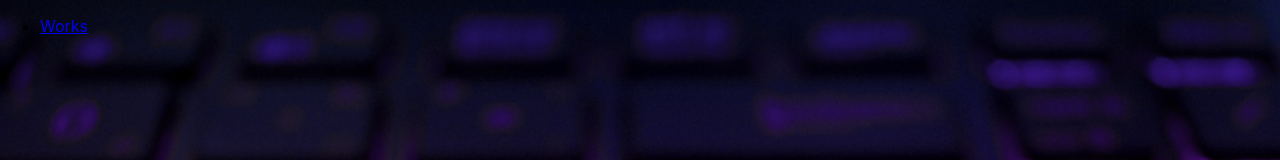
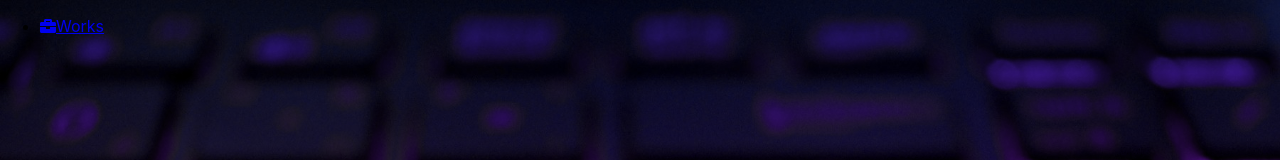
Before and after one commit to Monty7/portfolio_v2, a React (Create React App) app in the folder portfolio_v2/: page / in a window 1280 px wide. Shown: the top 160 px of the page. Built offline with nearby package versions, Linux system fonts and the light colour scheme.

Commit message:
Import font awesome react library

```diff
--- a/portfolio_v2/src/nav_component/nav.js
+++ b/portfolio_v2/src/nav_component/nav.js
@@ -1,4 +1,6 @@
 import React from 'react'
+import { FontAwesomeIcon } from '@fortawesome/react-fontawesome'
+import { faBriefcase } from '@fortawesome/free-solid-svg-icons'
 
 const Nav = () => {
     return (
@@ -6,6 +8,7 @@
            <ul className="navbar-nav">
                 <li className="nav-item">
                     <a href="#" className="nav-link">
+                        <FontAwesomeIcon icon={faBriefcase}/>
                         <span className="nav-text">Works</span>
                     </a>
                 </li>
```
